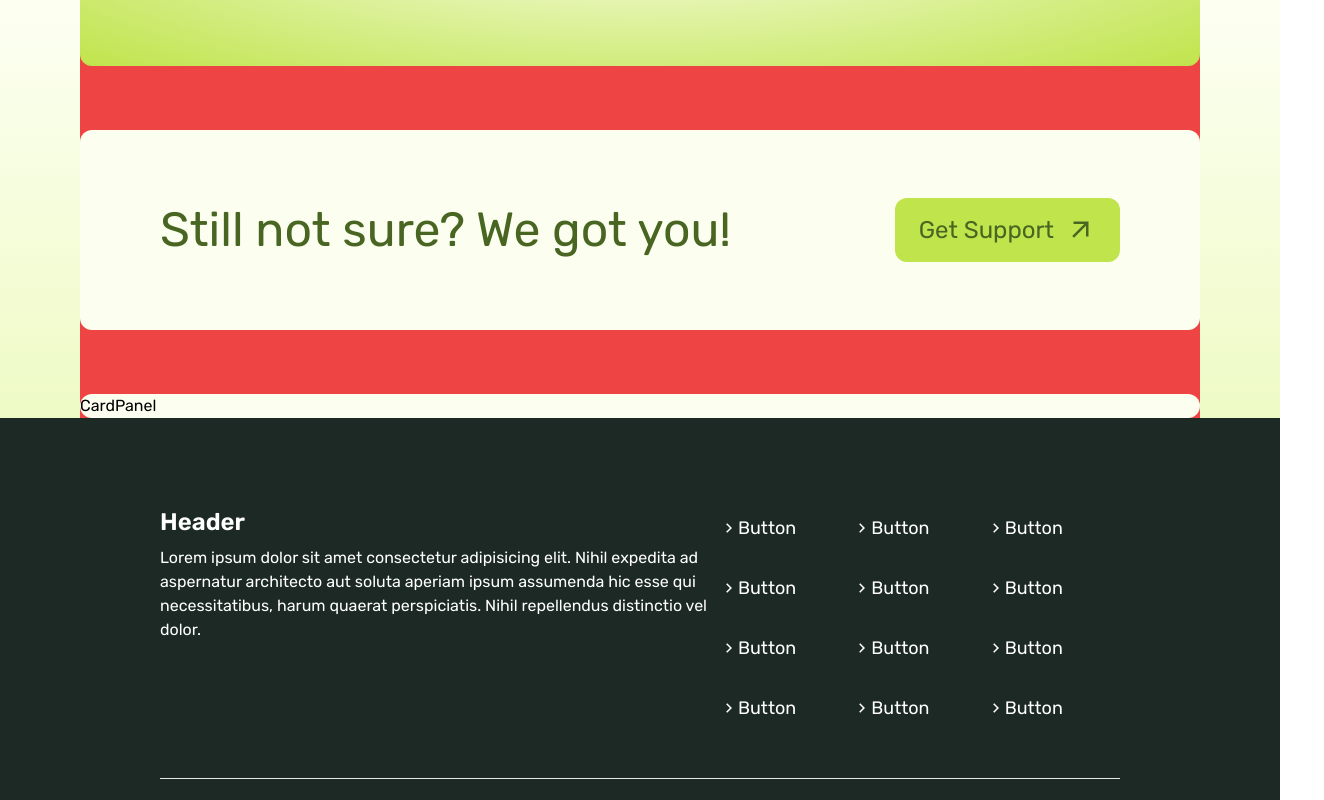
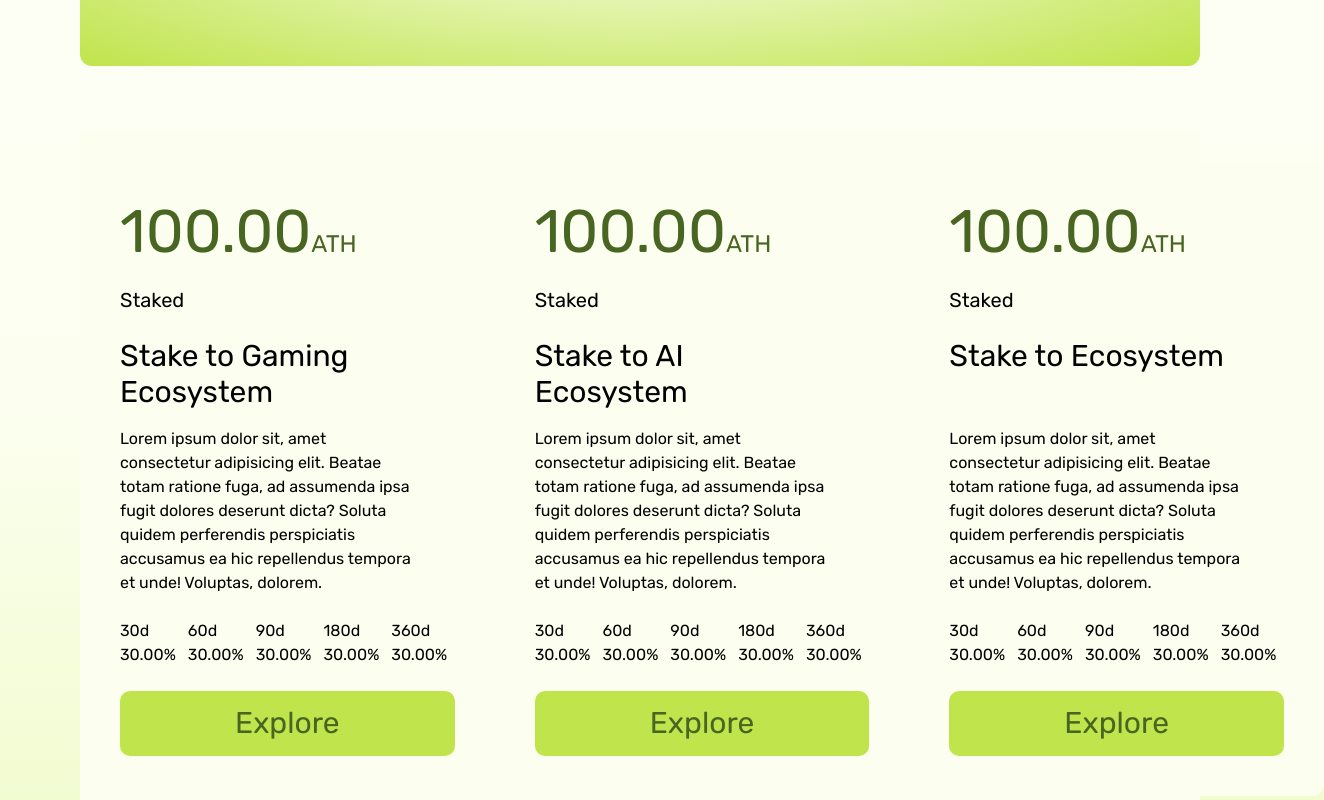
Before and after one commit to maia-ab/aethir-staking-landing-page, a Next.js app: page / in a window 1280 px wide. Shown: the part 880-1680 px from the top of the page, 1324 px wide, since content can reach past the window. Built offline with nearby package versions, Linux system fonts and the light colour scheme.

Commit message:
added cards

```diff
--- a/src/app/page.tsx
+++ b/src/app/page.tsx
@@ -1,11 +1,11 @@
-import SupportPanel from "@/components/support-panel";
+import SupportPanel from "@/components/supportPanel";
 import Hero from "@/components/hero";
-import TextPanel from "@/components/text-panel";
-import CardPanel from "@/components/card-panel";
+import TextPanel from "@/components/textPanel";
+import CardPanel from "@/components/cardPanel";
 
 export default function Home() {
   return (
-    <main className="mx-20 bg-red-500">
+    <main className="mx-20">
       <Hero
         imageUrl="/hero-image.png"
         imageAlt="Aethir hero image"
@@ -13,11 +13,11 @@ export default function Home() {
         subtext="Brief explanation, stake to recieve passive income etc."
       />
       <TextPanel title="Total Value Locked" text="300.00 ATH" />
+      <CardPanel />
       <SupportPanel
         text="Still not sure? We got you!"
         buttonText="Get Support"
       />
-      <CardPanel />
     </main>
   );
 }
--- /dev/null
+++ b/src/components/button.tsx
@@ -0,0 +1,10 @@
+type ButtonProps = {
+  style: React.CSSProperties;
+  children: React.ReactNode;
+};
+
+function Button({style, children }: ButtonProps) {
+  return <button style={style}>{children}</button>;
+}
+
+export default Button;
--- a/src/components/card-panel.tsx
+++ /dev/null
@@ -1,5 +0,0 @@
-function CardPanel() {
-  return <div className="bg-beige rounded-xl">CardPanel</div>;
-}
-
-export default CardPanel;
--- /dev/null
+++ b/src/components/card.tsx
@@ -0,0 +1,54 @@
+"use client";
+
+import Button from "./button";
+import PricingGrid from "./pricingGrid";
+import { useState } from "react";
+
+type CardProps = {
+  amount: number;
+  heading: string;
+  description: string;
+};
+
+
+function Card({ amount, heading, description }: CardProps) {
+  const [isSelected, setIsSelected] = useState(false);
+
+  const handleClick = () => {
+    setIsSelected(!isSelected);
+  };
+  return (
+    <div
+      className={`p-10 rounded-xl space-y-6 ${isSelected ? "bg-green" : "hover:bg-[#F8FFCC]"} ${isSelected ? "hover:bg-green" : "bg-beige"}`}
+      onClick={handleClick}
+    >
+      <h2 className="text-darkgreen text-6xl">
+        {amount.toFixed(2)}
+        <span className="text-2xl">ATH</span>
+      </h2>
+      <p className="text-xl">Staked</p>
+      <h3 className="text-3xl w-[300px] h-[65px]">{heading}</h3>
+      <p className="w-[300px]">{description}</p>
+
+      <PricingGrid
+        prices={[30, 60, 90, 180, 360]}
+        percenteges={[30, 30, 30, 30, 30]}
+      />
+      <div className="flex justify-center">
+        <Button
+          style={{
+            backgroundColor: `${isSelected ? "#496522" : "#C0E44C"}`,
+            color: `${isSelected ? "white" : "#496522"}`,
+            fontSize: "30px",
+            borderRadius: "10px",
+            padding: "10px 115px",
+          }}
+        >
+          Explore
+        </Button>
+      </div>
+    </div>
+  );
+}
+
+export default Card;
--- /dev/null
+++ b/src/components/cardPanel.tsx
@@ -0,0 +1,28 @@
+
+import Card from "./card";
+
+function CardPanel() {
+
+
+  return (
+    <div className="bg-beige flex place-content-around px-30 py-8 rounded-xl">
+      <Card
+        amount={100.0}
+        heading="Stake to Gaming Ecosystem"
+        description="Lorem ipsum dolor sit, amet consectetur adipisicing elit. Beatae totam ratione fuga, ad assumenda ipsa fugit dolores deserunt dicta? Soluta quidem perferendis perspiciatis accusamus ea hic repellendus tempora et unde! Voluptas, dolorem."
+      />
+      <Card
+        amount={100.0}
+        heading="Stake to AI Ecosystem"
+        description="Lorem ipsum dolor sit, amet consectetur adipisicing elit. Beatae totam ratione fuga, ad assumenda ipsa fugit dolores deserunt dicta? Soluta quidem perferendis perspiciatis accusamus ea hic repellendus tempora et unde! Voluptas, dolorem."
+      />
+      <Card
+        amount={100.0}
+        heading="Stake to Ecosystem"
+        description="Lorem ipsum dolor sit, amet consectetur adipisicing elit. Beatae totam ratione fuga, ad assumenda ipsa fugit dolores deserunt dicta? Soluta quidem perferendis perspiciatis accusamus ea hic repellendus tempora et unde! Voluptas, dolorem."
+      />
+    </div>
+  );
+}
+
+export default CardPanel;
--- /dev/null
+++ b/src/components/pricingGrid.tsx
@@ -0,0 +1,19 @@
+type PricingGridProps = {
+  prices: [number, number, number, number, number];
+  percenteges: [number, number, number, number, number];
+};
+
+function PricingGrid({ prices, percenteges }: PricingGridProps) {
+  return (
+    <div className="flex gap-3">
+      {prices.map((price, index) => (
+        <div key={index}>
+          <p>{price}d</p>
+          <p>{percenteges[index].toFixed(2)}%</p>
+        </div>
+      ))}
+    </div>
+  );
+}
+
+export default PricingGrid;
```
Also changed, not shown: src/components/supportPanel.tsx (renamed from src/components/support-panel.tsx), src/components/textPanel.tsx (renamed from src/components/text-panel.tsx).
